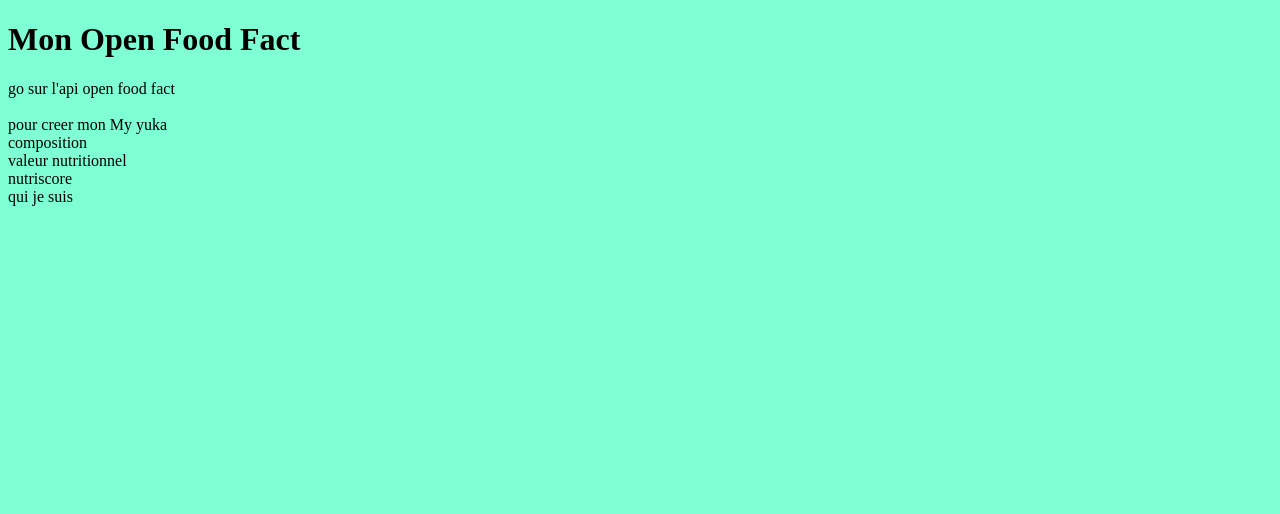
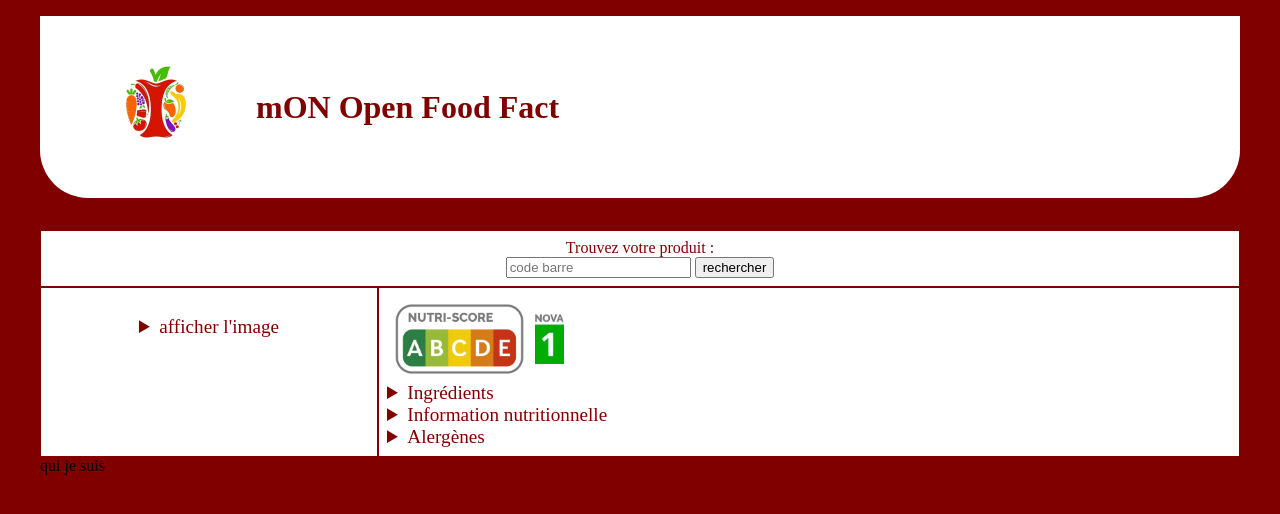
Before and after one commit to Asperi137/openFoodFact, a website: page index.html in a window 1280 px wide. Drawn offline with Linux system fonts and the light colour scheme.

Commit message:
mise en place de la version vanilla

```diff
--- a/css/index.css
+++ b/css/index.css
@@ -1,3 +1,95 @@
 body {
-    background-color: aquamarine;
+    display: flex;
+    flex-direction: column;
+    max-width: 1200px;
+	margin: auto;
+	padding: 16px;
+    background-color:maroon;
 }
+
+header{
+    display: flex;
+	flex-direction: row;
+    align-items: center;
+	margin-bottom: 2em;
+	padding: 1em;
+	text-align: center;
+	color: maroon;
+    background-color: white;
+    border-bottom-left-radius:  3em;
+    border-bottom-right-radius:  3em;
+}
+header img {
+    display: flex;
+    text-align: center;
+max-height: 200px;
+max-width: 200px;
+    border-radius: 100%;
+
+}
+
+
+main{
+    display: flex;
+    flex-direction: column;
+}
+#recherche{
+    text-align: center;
+    align-items: center;
+    color: maroon;
+    background-color: white;
+	padding: 0.5em;
+    border: 1px solid;
+}
+#resultat {
+    display: flex;
+    flex-direction: row;
+    flex-wrap: wrap;
+}
+#asideGauche{
+    text-align: center;
+    align-items: center;
+    color: maroon;
+    background-color: white;
+	padding: 0.5em;
+    border: 1px solid;
+    flex : 1;
+    max-width: 20em;
+}
+
+img {
+    display: flex;
+    text-align: center;
+    width: 100%;
+}
+
+#corp{
+    flex : 2;
+    display: flex;
+    flex-direction: column;
+    flex-wrap: wrap;
+    color: maroon;
+    background-color: white;
+    width: 100%;
+	padding: 0.5em;
+    border: 1px solid;
+}
+#score{
+    display: flex;
+    flex-direction: row;
+    align-items: center;
+}
+#img-nutriscore{
+margin: 0.2em;
+max-height: 80px;
+width:auto;
+}
+#img-nova{
+    margin: 0.2em;
+    align-items: center;
+    max-height: 50px;
+    width:auto;
+}
+summary {
+    font-size: 1.2em;
+}
--- a/index.html
+++ b/index.html
@@ -5,23 +5,59 @@
     <meta http-equiv="X-UA-Compatible" content="IE=edge">
     <meta name="viewport" content="width=device-width, initial-scale=1.0">
     <link rel="stylesheet" href="css/index.css" media="only screen" />
-
     <title>Mon OFF</title>
 </head>
 <body>
-    <h1>Mon Open Food Fact</h1>
-    go sur l'api open food fact <br/>
-    <br/>
+    <header>
+        <img src="images/logoLegume.webp" alt="LOGO"/><h1>mON Open Food Fact</h1>
+    </header>
 
-    pour creer mon  My yuka <br/>
+    <main >
+        <div id="recherche">
+            <form action="" title="recherche">
+                <label for="search">Trouvez votre produit : </label><br/>
+                <input type="search" id="txt-search" placeholder="code barre" required>
+                <button type="submit" id="btn-search" >rechercher</button>
+            </form>
+        </div>
+        <div id="resultat">
+            <aside id="asideGauche">
+                <h2 id="nom-produit"></h2>
+                <p id="quantity"></p>
+                <details>
+                        <summary>afficher l'image</summary>
+                            <img src="images/logoLegume.webp" alt="image produit" id="img-produit"/>
+                </details>
+                <p id="nom-producteur"></p>
+            </aside>
+            <section id="corp" >
+                    <div id="score">
+                        <img src="images/nutriscoreX.jpg" alt="image nutriscore" id="img-nutriscore"/>
+                        <img src="images/nova1.jpg" alt="image groupe nova " id="img-nova"/>
+                    </div>
 
-
-    composition  <br/>
-
-    valeur nutritionnel  <br/>
-
-    nutriscore <br/>
-
+                    <details>
+                        <summary>Ingrédients</summary>
+                            <p id="ingredients" ></p>
+                    </details>
+                    <details>
+                        <summary>Information nutritionnelle</summary>
+                            <p id="nutrition">
+                                pour 100 g
+                                <p id="energy"></p>
+                                <p id="sugars"></p>
+                                <p id="salt"></p>
+                                <p id="fat"></p>
+                                <p id="saturated-fat">  </p>
+                            </p>
+                    </details>
+                    <details>
+                        <summary>Alergènes</summary>
+                            <p id="alergene" ></p>
+                    </details>
+            </section>
+        </div>
+    </main>
     <footer>
         qui je suis <br/>
     </footer>
--- a/js/index.js
+++ b/js/index.js
@@ -0,0 +1,80 @@
+const boutonRechercher = document.querySelector("#btn-search");
+boutonRechercher.addEventListener("click", async function (e) {
+    e.preventDefault();
+    const codeBarre = document.getElementById("txt-search").value;
+
+
+
+        const requete = "https://world.openfoodfacts.org/api/v2/product/" + codeBarre;;
+
+        const produit = await fetch(requete).then((produit) => produit.json());
+
+
+        const imageProduit = document.getElementById("img-produit");
+        imageProduit.src = produit.product.image_url;
+
+        const nomProduit = document.getElementById("nom-produit");
+    nomProduit.innerText = produit.product.product_name;
+
+    const nomProducteur = document.getElementById("nom-producteur");
+    nomProducteur.innerText = produit.product.brands;
+
+    const quantity = document.getElementById("quantity");
+		quantity.innerText = produit.product.quantity;
+
+        const imageNutriscore = document.getElementById("img-nutriscore");
+        imageNutriscore.src = "images/nutriscore" + produit.product.nutriscore_grade.toUpperCase() + ".jpg";
+
+        const imageNova = document.getElementById("img-nova");
+        imageNova.src = "images/nova" + produit.product.nova_group + ".jpg";
+
+        const ingredients = document.getElementById("ingredients");
+        if (produit.product.ingredients_text_fr) {
+            ingredients.innerText = produit.product.ingredients_text_fr;
+        } else {
+            ingredients.innerText = produit.product.ingredients_text;
+        }
+
+    const alergenes = document.getElementById("alergene");
+    let listAlergenes = "";
+    if (produit.product.allergens !== "") {
+        const alergenesLst = produit.product.allergens_tags;
+        for (let element of alergenesLst) {
+            listAlergenes += element.substring(3) + ", ";
+        }
+        alergenes.innerText = listAlergenes;
+    } else {
+
+        alergenes.innerText = "aucun alergènes connus";
+    }
+    const nutriments = produit.product.nutriments;
+    const energy = document.getElementById("energy");
+		energy.innerText = " Calories : " + nutriments["energy-kcal_100g"] + nutriments["energy-kcal_unit"];
+
+
+    const sucre = document.getElementById("sugars");
+    sucre.innerText = "Glucides : " + nutriments.sugars_100g + nutriments.sugars_unit + nutrimentlvl("sugars");
+
+    const salt = document.getElementById("salt");
+    salt.innerText = "Sodium : " + nutriments.salt_100g + nutriments.salt_unit + nutrimentlvl("salt");
+
+    const fat = document.getElementById("fat");
+		fat.innerText = "Lipides : " + nutriments.fat_100g + nutriments.fat_unit + nutrimentlvl("fat");
+
+    const saturated = document.getElementById("saturated-fat");
+    saturated.innerText =
+			"graisse saturés : " +
+			nutriments["saturated-fat_100g"] +
+			nutriments["saturated-fat_unit"] +
+			nutrimentlvl("saturated-fat");
+
+    produit.product.nutrient_levels.saturated - fat;
+
+
+
+});
+
+function nutrimentlvl(nutriment) {
+    const level = produit.product.nutrient_levels[nutriment];
+    return level;
+}
```
Also changed, not shown: images/logoLegume.webp (added), images/nova1.jpg (added), images/nova2.jpg (added), images/nova3.jpg (added), images/nova4.jpg (added), images/nutriscoreA.jpg (added), images/nutriscoreB.jpg (added), images/nutriscoreC.jpg (added), images/nutriscoreD.jpg (added), images/nutriscoreE.jpg (added), images/nutriscoreX.jpg (added).
